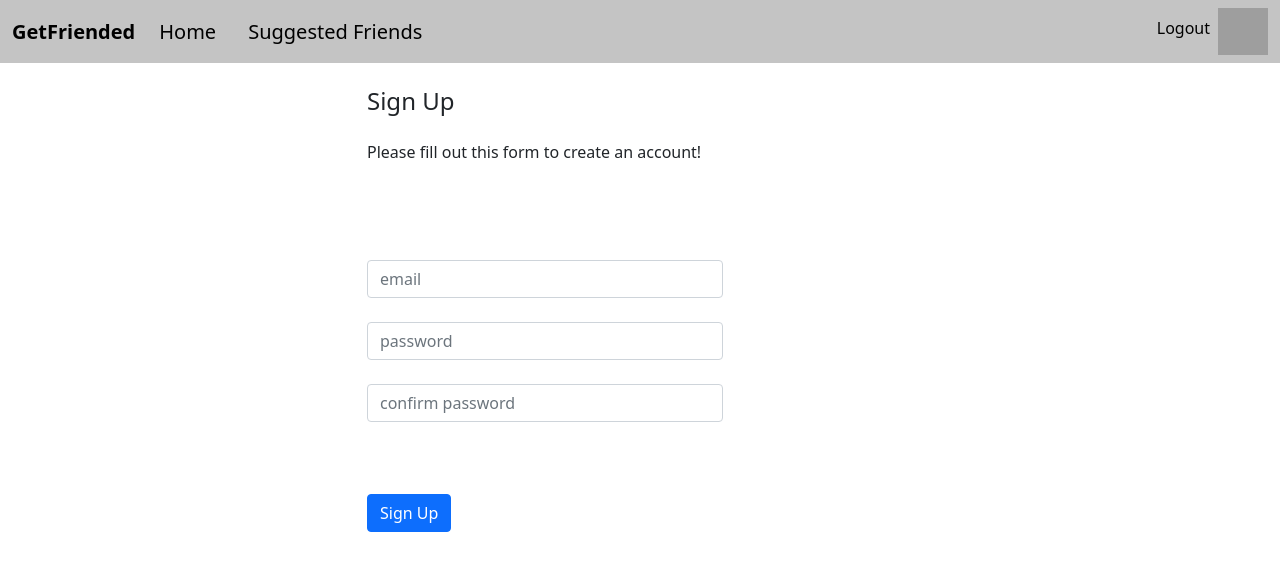
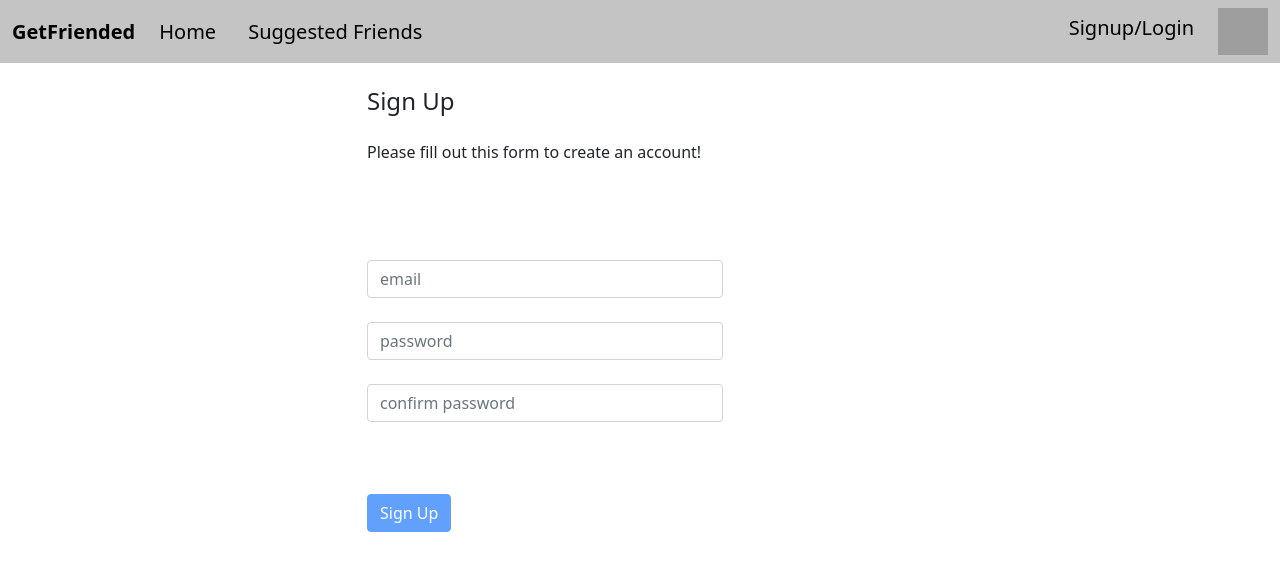
Before and after one commit to sporkupine/GetFriended, an Angular app: page /auth in a window 1280 px wide. Shown: the top 570 px of the page. Built offline with nearby package versions, Linux system fonts and the light colour scheme; grey boxes are pictures that could not be loaded.

Commit message:
Auth link in navbar works

```diff
--- a/src/app/app-routing.module.ts
+++ b/src/app/app-routing.module.ts
@@ -2,7 +2,6 @@ import { NgModule } from '@angular/core';
 import { RouterModule, Routes } from '@angular/router';
 import { AuthComponent } from './auth/auth.component';
 import { HomeComponent } from './home/home.component';
-import { PostsComponent } from './posts/posts.component';
 import { ProfileComponent } from './profile/profile.component';
 import { SuggestedFriendsComponent } from './suggested-friends/suggested-friends.component';
 
--- a/src/app/auth/auth.component.html
+++ b/src/app/auth/auth.component.html
@@ -19,6 +19,7 @@
           name="password"
           class="form-control"
           placeholder="password"
+          minlength="6"
           required
           ngModel
         />
@@ -32,7 +33,7 @@
           ngModel
         />
         <br>
-        <button type="submit" class="btn btn-primary" >Sign Up</button>
+        <button type="submit" class="btn btn-primary" [disabled]="!authForm.valid" >Sign Up</button>
       </form>
     </div>
   </div>
--- a/src/app/header/header.component.html
+++ b/src/app/header/header.component.html
@@ -22,8 +22,11 @@
         </li>
       </ul>
       <ul class="navbar-nav ms-auto mb-2 mb-lg-0">
-        <li class="nav-item">
-          <a class="nav-link">Logout</a>
+        <li *ngIf="isAuthenticated" class="nav-item">
+          <a class="nav-link navbar-brand">Logout</a>
+        </li>
+        <li *ngIf="!isAuthenticated" class="nav-item">
+          <a class="nav-link navbar-brand" routerLink="auth">Signup/Login</a>
         </li>
         <img
          routerLink="profile" style="cursor: pointer;"
--- a/src/app/header/header.component.ts
+++ b/src/app/header/header.component.ts
@@ -6,6 +6,7 @@ import { Component, OnInit } from '@angular/core';
   styleUrls: ['./header.component.css'],
 })
 export class HeaderComponent implements OnInit {
+  isAuthenticated: boolean = false;
   constructor() {}
 
   ngOnInit(): void {}
```
